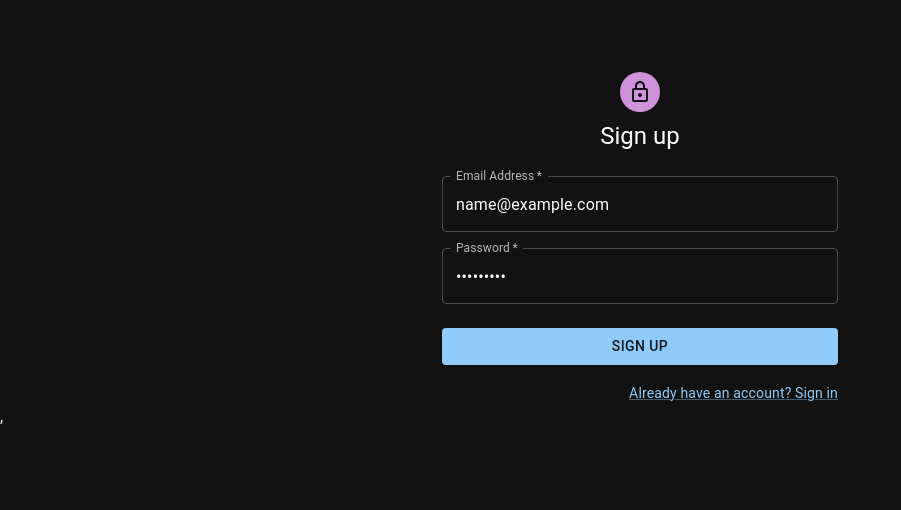
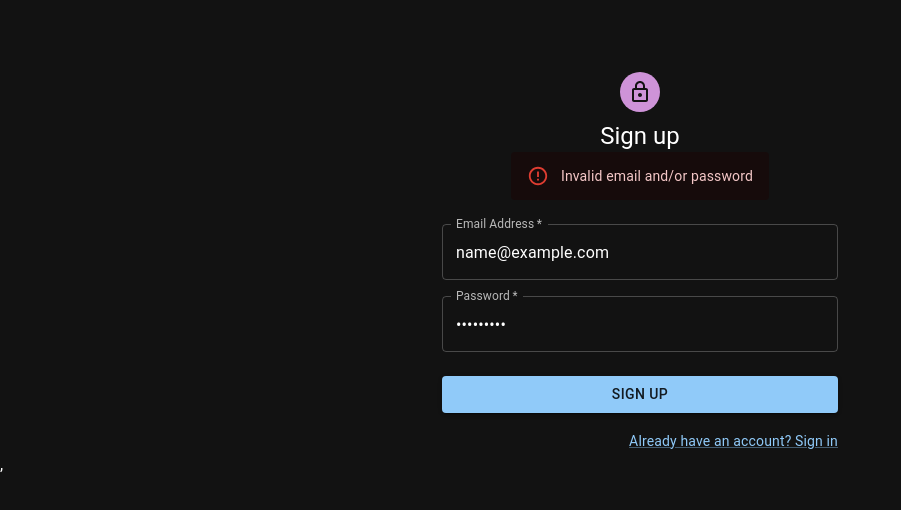
Before and after one commit to CameronMellis/aviation-weather, a React (Vite) app: page /aviation-weather/signup in a window 1280 px wide. Both pictures are taken after typing "name@example.com", "Sample123" into the empty fields and a click on the button "SIGN UP". Shown: the top 510 px of the page, without its empty margins (0-901 px from the left). Built offline with nearby package versions, Linux system fonts and the light colour scheme; no server answers.

Commit message:
signup error alert

```diff
--- a/src/components/SignUp.jsx
+++ b/src/components/SignUp.jsx
@@ -13,6 +13,7 @@ import Container from "@mui/material/Container";
 import { createTheme, ThemeProvider } from "@mui/material/styles";
 import axios from "axios";
 import { useNavigate } from "react-router-dom";
+import Alert from "@mui/material/Alert";
 
 const darkTheme = createTheme({
   palette: {
@@ -21,6 +22,7 @@ const darkTheme = createTheme({
 });
 
 export default function SignUp() {
+  const [error, setError] = React.useState(false);
   const navigate = useNavigate();
   const handleSubmit = (event) => {
     event.preventDefault();
@@ -36,7 +38,7 @@ export default function SignUp() {
           navigate("/signin");
         }
       })
-      .catch((error) => console.warn(error));
+      .catch((er) => console.warn(er), setError(true));
   };
 
   return (
@@ -57,6 +59,9 @@ export default function SignUp() {
           <Typography component="h1" variant="h5">
             Sign up
           </Typography>
+          {error ? (
+            <Alert severity="error">Invalid email and/or password</Alert>
+          ) : null}
           <Box
             component="form"
             noValidate
```
